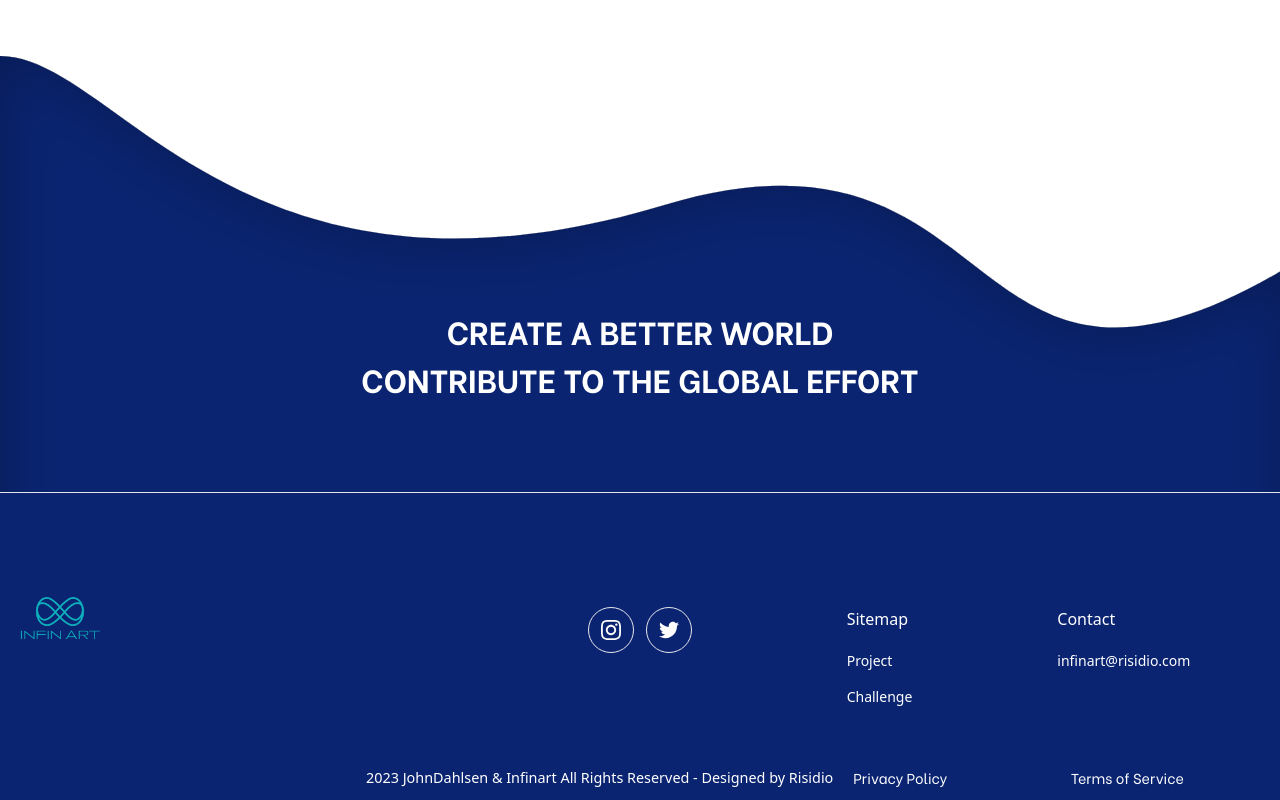
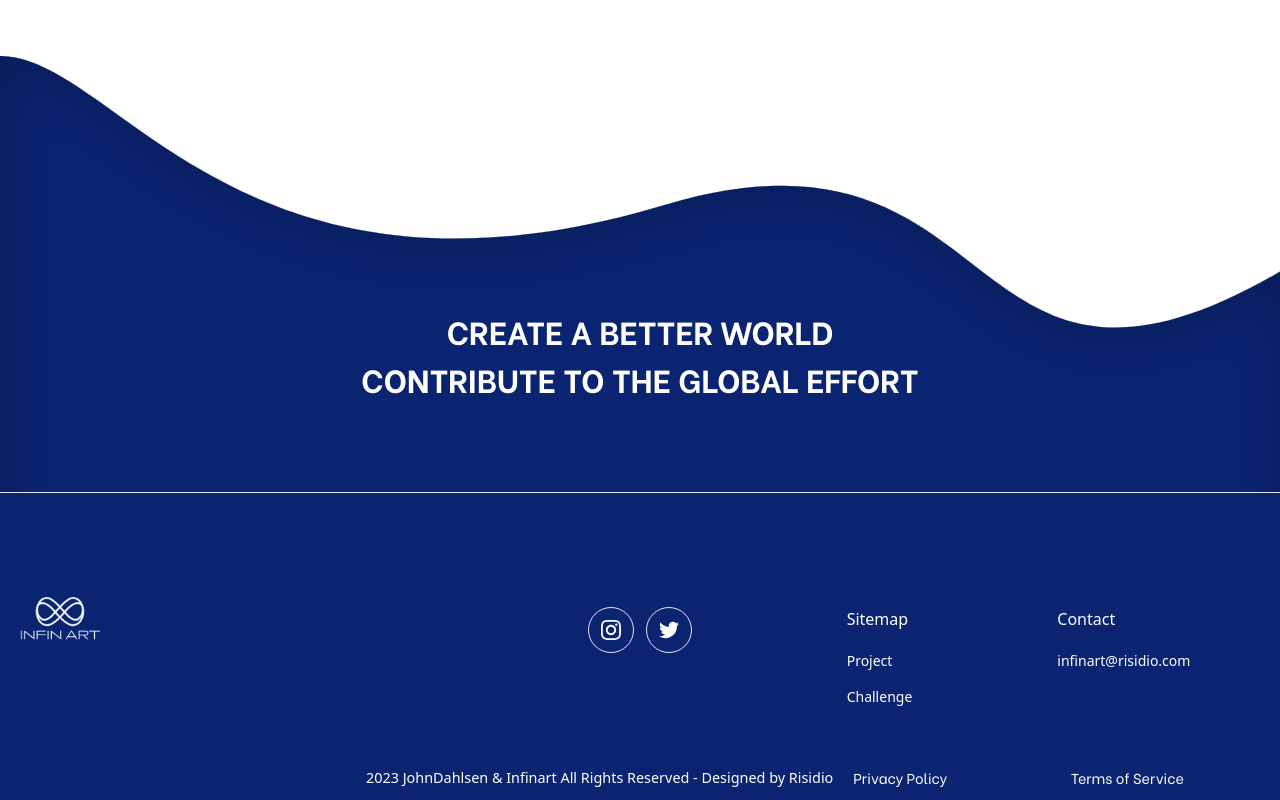
Before and after one commit to Risidio/gpgp, a React (Create React App) app: page /contact in a window 1280 px wide. Shown: the part 1241-2041 px from the top of the page. Built offline with nearby package versions, Linux system fonts and the light colour scheme; no server answers; what @prismicio/client, @prismicio/react would draw is missing.

Commit message:
Linked all the buttons on the Homepage and also remove the yellow background on HomeContent

```diff
--- a/src/components/Footer.tsx
+++ b/src/components/Footer.tsx
@@ -30,7 +30,7 @@ const Footer = ({
           <div className="w-full grid grid-cols-3 justify-between p-5">
             <Logo
               className="flex justify-start items-start w-20 h-20"
-              logo={"NewNavLogo.png"}
+              logo={"image.png"}
             />
             <SocialMedia color={`white`} />
             <ContactInfo classes={"text-white"} />
@@ -73,7 +73,7 @@ const Footer = ({
               </ul>
               <Logo
                 className="flex items-start w-16 h-16"
-                logo={fontColor ? "logo-blue.png" : "logo-white.png"}
+                logo={fontColor ? "image.png" : "logo-white.png"}
               />
             </div>
           </div>
--- a/src/components/Hero.tsx
+++ b/src/components/Hero.tsx
@@ -63,7 +63,7 @@ const Hero = () => {
                 </MyLink>
 
                 <MyLink
-                  to=""
+                  to="/contribute"
                   className="w-[187px] h-[40px] xl:w-[245.63px] xl:h-[63px] bg-gpgp-blue rounded-[2px] xl:rounded-[5px] shrink-0"
                 >
                   <p className="text-white xl:w-[92.526px] text-center text-[15px] xl:text-[16px] uppercase font-[be-vietnam-700] leading-[22.126px] xl:leading-[23.602px] tracking-[4.125px] xl:tracking-[4.4px]">
--- a/src/components/Logo.jsx
+++ b/src/components/Logo.jsx
@@ -1,7 +1,7 @@
 import React from 'react'
 
 
-export default function Logo({className, logo}) {
+export default function Logo({className, logo="image.jpg"}) {
     return (
         <div className={className}>
             <img
--- a/src/components/home/Artist.tsx
+++ b/src/components/home/Artist.tsx
@@ -33,7 +33,7 @@ const Artist = ({ ...props }) => {
 
       <div className="">
         <MyLink
-          to=""
+          to="/project"
           className="w-[234px] xl:w-[332px] h-[40px] xl:h-[63px] bg-gpgp-blue rounded-[2px] shrink-0 mt-[36px] xl:mt-[70px]"
         >
           <p className="text-white text-center text-[15px] text-[16px] uppercase font-[be-vietnam] bold-700 leading-[22.126px] xl:leading-[23.602px] tracking-[4.125px] xl:tracking-[4.4px]">
--- a/src/components/home/HomeContent.jsx
+++ b/src/components/home/HomeContent.jsx
@@ -61,7 +61,7 @@ const HomeContent = () => {
             </h3>
 
             {/* Image */}
-            <div className="mx-auto xl:pl-[128px] bg-[yellow]">
+            <div className="mx-auto xl:pl-[128px]">
               <img
                 src={ProjectImg}
                 alt="GPGP Blue"
@@ -93,7 +93,7 @@ const HomeContent = () => {
             {/* Join Us Btn */}
             <div className="flex flex-row gap-x-[12px] px-[19px] xl:px-0 mt-[35px] xl:mt-[59px]">
               <MyLink
-                to=""
+                to="/project"
                 className="bg-gpgp-blue xl:bg-white w-[187px] h-[40px] xl:w-[223px] xl:h-[63px]"
               >
                 <p className="text-white text-[15px] xl:text-[16px] xl:text-gpgp-blue uppercase leading-[22.126px] xl:leading-[23.602px] font-[be-vietnam-600] tracking-[4.125px] xl:tracking-[4.4px]">
@@ -146,7 +146,7 @@ const HomeContent = () => {
             {/* Join Us Btn */}
             <div className="flex flex-row gap-x-[12px] px-[19px] xl:px-0 mt-[35px] xl:mt-[59px]">
               <MyLink
-                to=""
+                to="/challenge"
                 className="bg-gpgp-blue xl:bg-white w-[187px] h-[40px] xl:w-[223px] xl:h-[63px]"
               >
                 <p className="text-white xl:text-gpgp-blue text-[15px] xl:text-[16px] uppercase leading-[22.126px] xl:leading-[23.602px] font-[be-vietnam-600] tracking-[4.125px] xl:tracking-[4.4px]">
@@ -194,7 +194,7 @@ const HomeContent = () => {
             {/* Join Us Btn */}
             <div className="flex flex-row gap-x-[12px] px-[19px] xl:px-0 mt-[35px] xl:mt-[59px]">
               <MyLink
-                to=""
+                to="/contribute"
                 className="bg-gpgp-blue xl:bg-white w-[187px] h-[40px] xl:w-[223px] xl:h-[63px]"
               >
                 <p className="text-white xl:text-gpgp-blue text-[15px] xl:text-[16px] uppercase leading-[22.126px] xl:leading-[23.602px] font-[be-vietnam-600] tracking-[4.125px] xl:tracking-[4.4px]">
```
